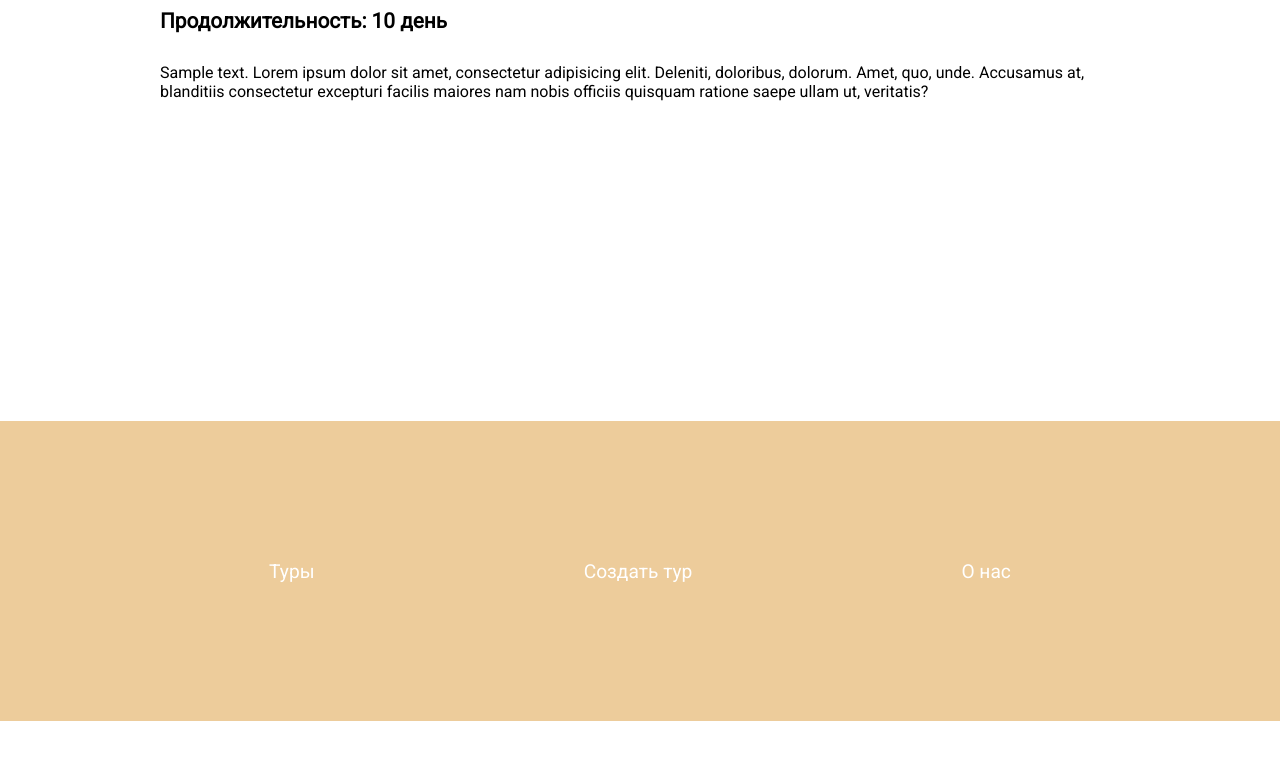
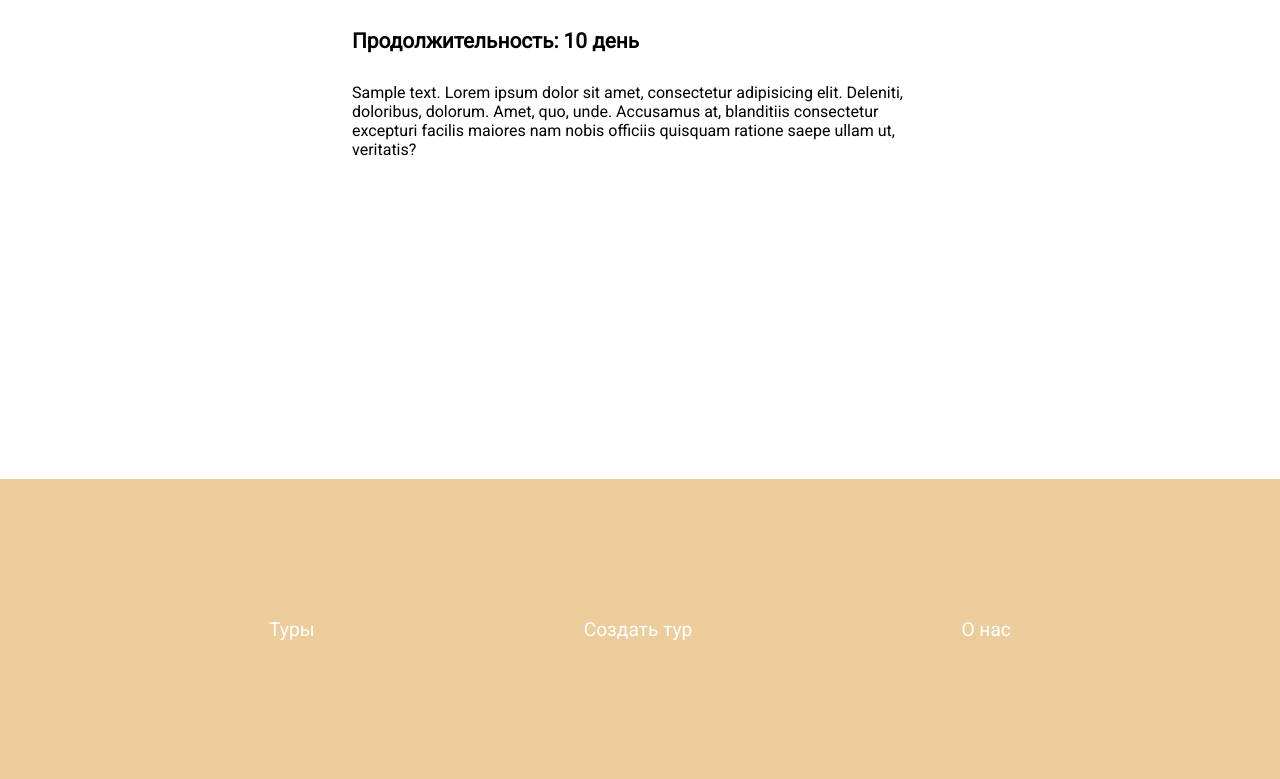
Before and after one commit to J1mmyChanga/IzhevskHackatonBack, a Flask app: page /tour/1/ in a window 1280 px wide. Shown: the part 651-1430 px from the top of the page. Before the commit the page ends 1372 px from the top, so only its background shows below. Run offline with Flask 3, Linux system fonts and the light colour scheme; a database or web service that is not in the repository returns one stand-in record (values such as "Sample title"); data that the repository does not hold is empty.

Commit message:
ДА Я ЕБАЛ В РОТ ВСЁ ЭТО

```diff
--- a/static/css/tour.css
+++ b/static/css/tour.css
@@ -1,5 +1,5 @@
 main {
-    margin: 200px auto;
+    margin: 300px auto;
     display: flex;
     justify-content: space-evenly;
     align-items: flex-start;
@@ -12,7 +12,7 @@
     width: 100%;
     display: flex;
     justify-content: center;
-    align-items: flex-start;
+    align-items: center;
     flex-direction: column;
     gap: 30px;
     padding: 160px;
@@ -30,3 +30,7 @@
     padding: 5px 0;
     margin: 0 20px;
 }
+
+section span {
+    width: 60%;
+}
--- a/templates/tour.html
+++ b/templates/tour.html
@@ -5,8 +5,8 @@
 {% endblock %}
 
 {% block content %}
-        <h1 class="header">{{tour.title}}</h1>
         <section>
+            <h1 class="header">{{tour.title}}</h1>
             <img src="/static/img/{{ photo }}" alt="">
             <span class="duration">Продолжительность: {{tour.duration}} день</span>
             <span class="description">{{tour.description}} Lorem ipsum dolor sit amet, consectetur adipisicing elit. Deleniti, doloribus, dolorum. Amet, quo, unde. Accusamus at, blanditiis consectetur excepturi facilis maiores nam nobis officiis quisquam ratione saepe ullam ut, veritatis?</span>
```
